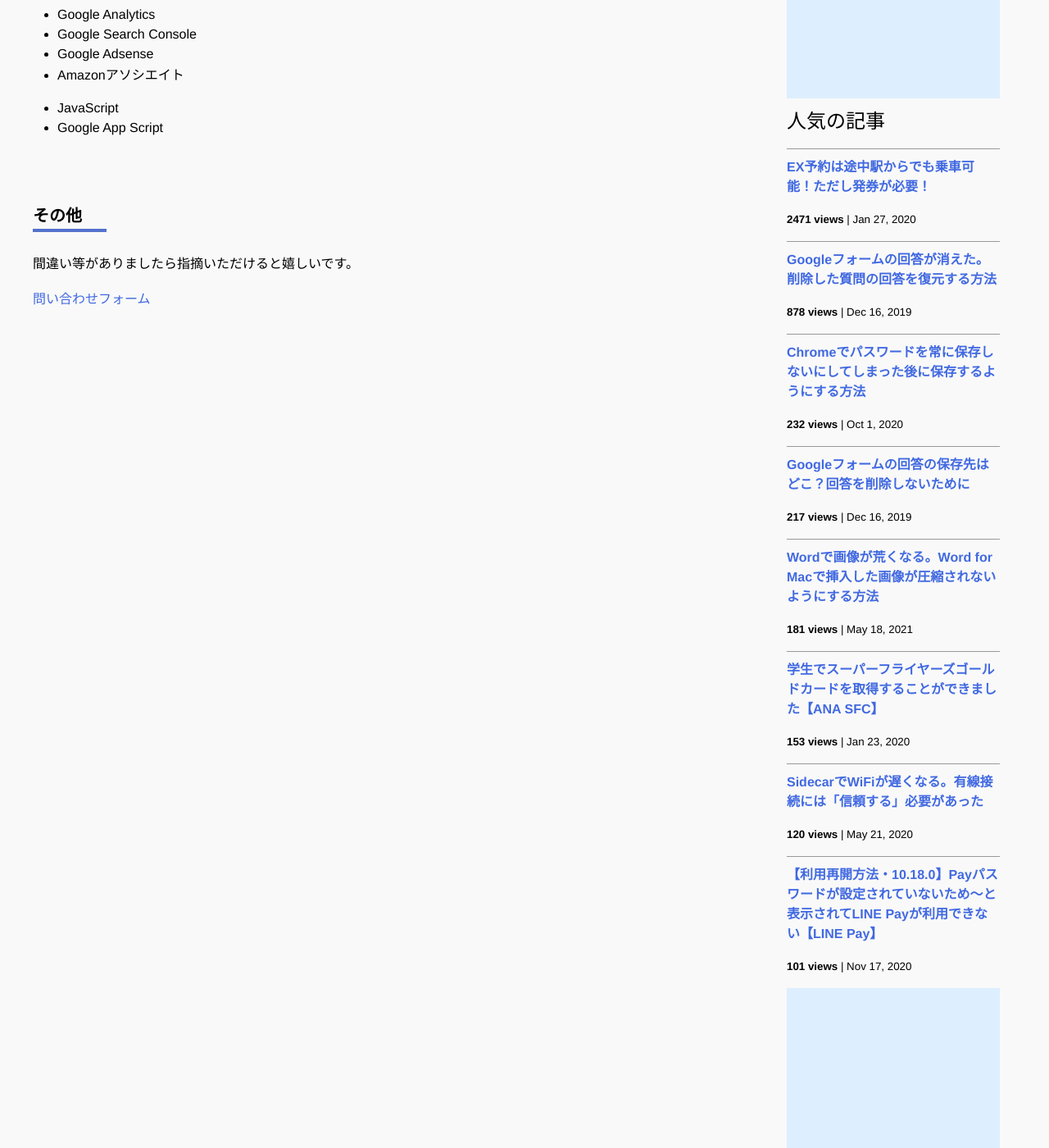
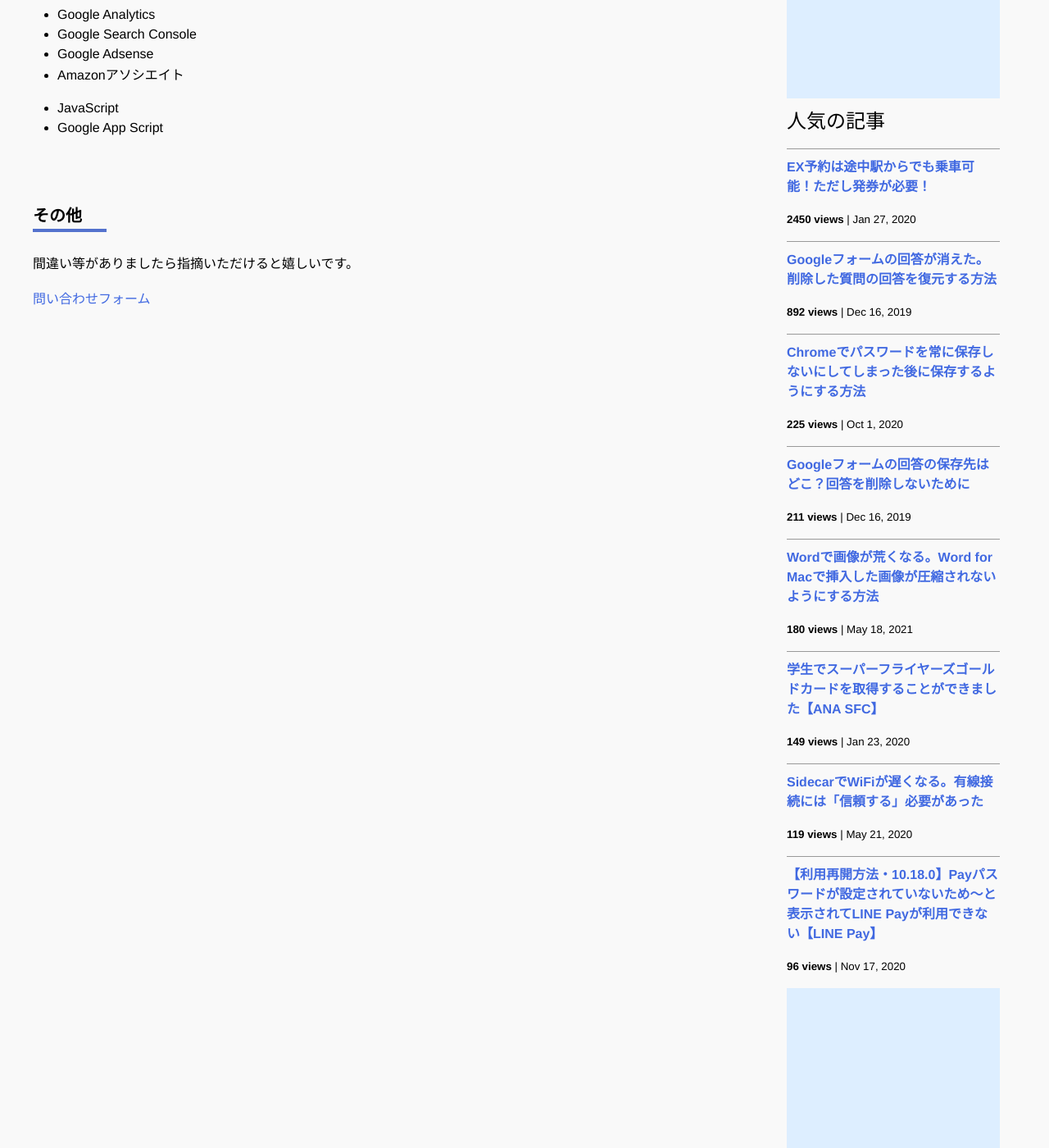
Before and after one commit to iwanaminami/shoyaiwaname, a Jekyll site: the page built from about.markdown, in a window 1280 px wide and 1400 px high, scrolled down 693 px. Shown: the whole window at 82% size. Built offline with Jekyll 4.4.1, drawn with Linux system fonts in a browser that asks for light colours; nearby versions of some CDN libraries; comment, search, counter and statistics services are not loaded.

Commit message:
a new commit message

```diff
--- a/_data/popularposts.yml
+++ b/_data/popularposts.yml
@@ -1,17 +1,17 @@
 side:
-  - view: 2471
+  - view: 2450
     url: /2020/01/27/ex-rideontheway.html
-  - view: 878
+  - view: 892
     url: /2019/12/16/restore-googleform.html
-  - view: 232
+  - view: 225
     url: /2020/10/01/googlepassword.html
-  - view: 217
+  - view: 211
     url: /2019/12/16/googleform-answers.html
-  - view: 181
+  - view: 180
     url: /2021/05/18/image-compression-word.html
-  - view: 153
+  - view: 149
     url: /2020/01/23/sfcgold.html
-  - view: 120
+  - view: 119
     url: /2020/05/21/sidecar-via-cable.html
-  - view: 101
+  - view: 96
     url: /2020/11/17/linepay.html
```
